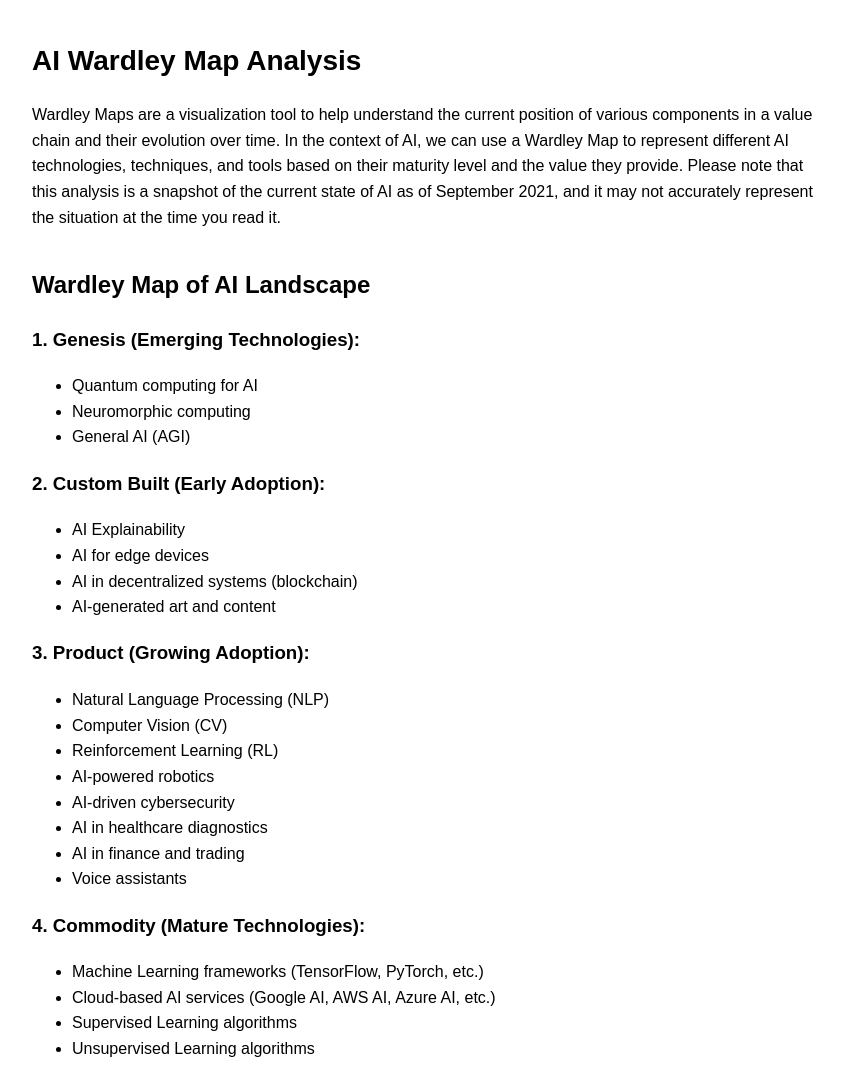
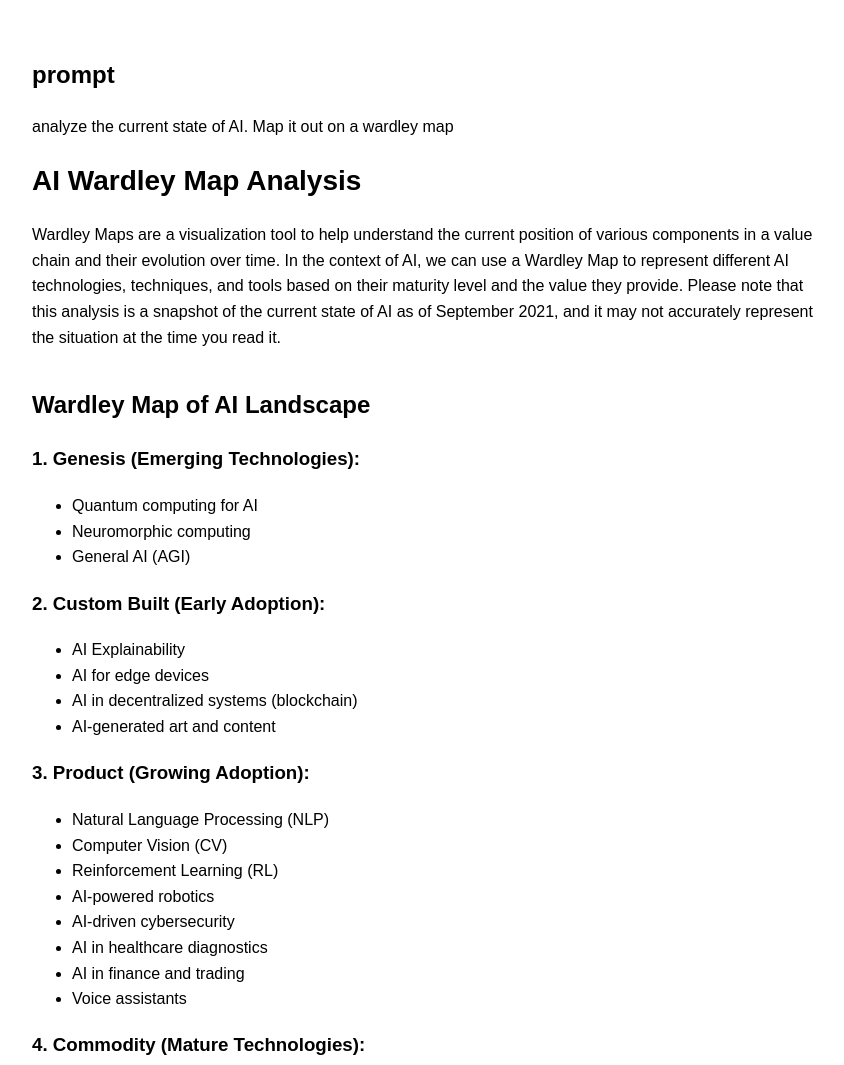
Before and after one commit to mvigo/wardley, a plain HTML site: page index.html in a window 1280 px wide. Shown: the top 1065 px of the page, without its empty margins (208-1052 px from the left). Drawn offline with Linux system fonts and the light colour scheme.

Commit message:
Update index.html

```diff
--- a/index.html
+++ b/index.html
@@ -25,6 +25,9 @@
     </style>
 </head>
 <body>
+<h2>prompt</h2>
+    <p>analyze the current state of AI. Map it out on a wardley map</p>
+
     <h1>AI Wardley Map Analysis</h1>
     <p>Wardley Maps are a visualization tool to help understand the current position of various components in a value chain and their evolution over time. In the context of AI, we can use a Wardley Map to represent different AI technologies, techniques, and tools based on their maturity level and the value they provide. Please note that this analysis is a snapshot of the current state of AI as of September 2021, and it may not accurately represent the situation at the time you read it.</p>
     <h2>Wardley Map of AI Landscape</h2>
```
